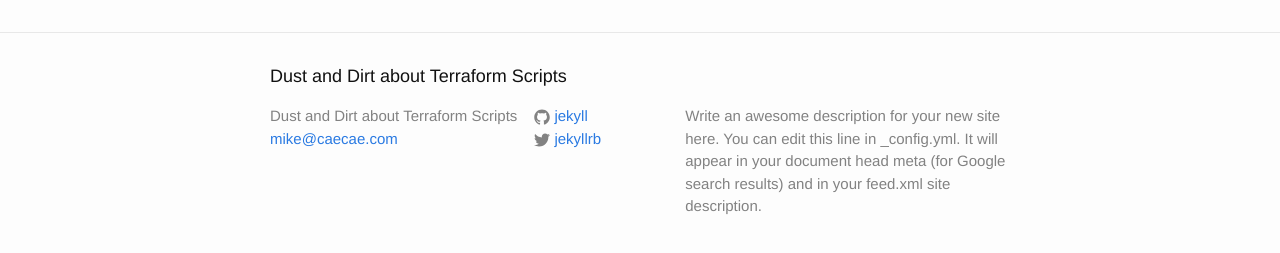
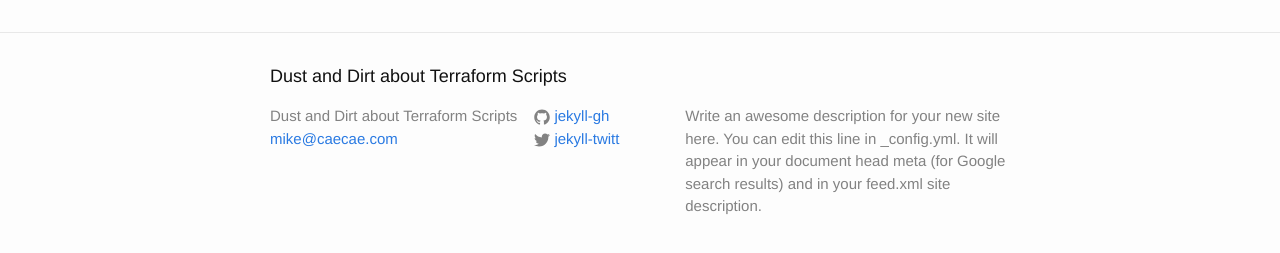
Before and after one commit to mikeclee/terraform, a Jekyll site: the page built from index.html, in a window 1280 px wide. Shown: the part 264-517 px from the top of the page. Built offline with Jekyll 4.4.1, drawn with Linux system fonts in a browser that asks for light colours.

Commit message:
Update the config

```diff
--- a/_config.yml
+++ b/_config.yml
@@ -12,10 +12,10 @@ description: > # this means to ignore newlines until "baseurl:"
   Write an awesome description for your new site here. You can edit this
   line in _config.yml. It will appear in your document head meta (for
   Google search results) and in your feed.xml site description.
-baseurl: "" # the subpath of your site, e.g. /blog
-url: "http://yourdomain.com" # the base hostname & protocol for your site
-twitter_username: jekyllrb
-github_username:  jekyll
+baseurl: "/terraform"
+url: "http://mikeclee.github.io/terraform"
+twitter_username: jekyll-twitt
+github_username:  jekyll-gh
 
 # Build settings
 markdown: kramdown
```
